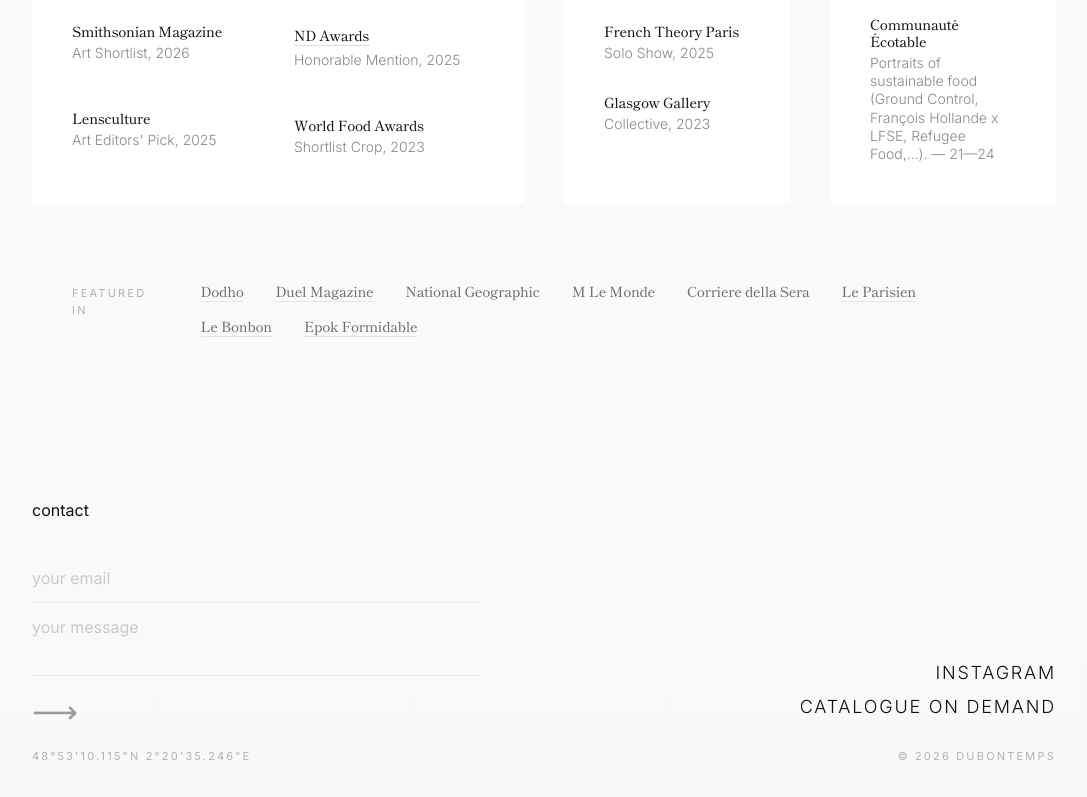
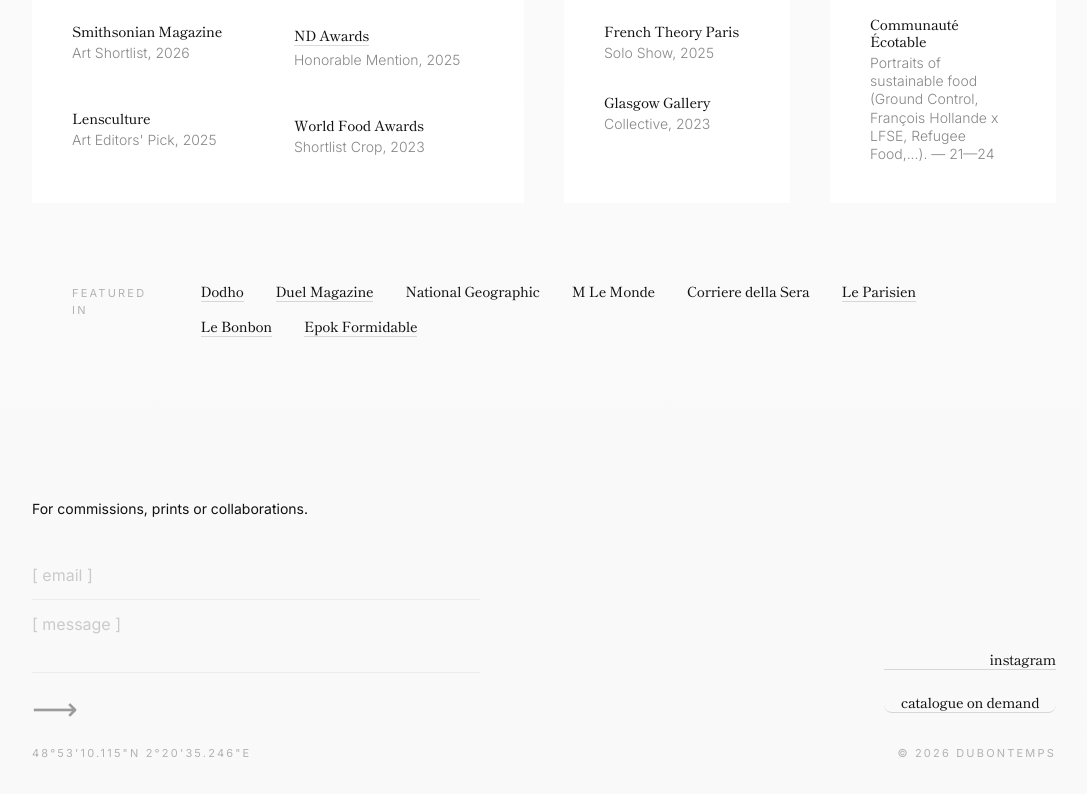
Before and after one commit to dubontemps/dubontemps-site, a React (Vite) app: page / in a window 1280 px wide. Shown: the part 6067-6864 px from the top of the page, without its empty margins (96-1183 px from the left). Built offline with nearby package versions, Linux system fonts and the light colour scheme.

Commit message:
v105 contact footer

```diff
--- a/src/App.jsx
+++ b/src/App.jsx
@@ -133,9 +133,9 @@ manifesto: [
       }
     },
      contact: {
-      title: "contact",
-      placeholderMsg: "votre message",
-      placeholderEmail: "votre email",
+      title: "Pour une commande, un tirage ou une collaboration.",
+      placeholderMsg: "[ message ]",
+      placeholderEmail: "[ email ]",
       submit: "envoyer",
       sending: "...",
       success: "merci",
@@ -276,9 +276,9 @@ manifesto: [
       }
     },
     contact: {
-      title: "contact",
-      placeholderMsg: "your message",
-      placeholderEmail: "your email",
+      title: "For commissions, prints or collaborations.",
+      placeholderMsg: "[ message ]",
+      placeholderEmail: "[ email ]",
       submit: "send",
       sending: "...",
       success: "merci",
@@ -391,7 +391,6 @@ body::-webkit-scrollbar { display: none;
     .footer-text {
       font-size: 9px;
       text-transform: uppercase;
-      text-transform: lowercase;
       letter-spacing: 0.2em;
       font-weight: 300;
       opacity : 0.15;
@@ -519,7 +518,7 @@ body::-webkit-scrollbar { display: none;
       object-fit: contain;
       padding: 0;
     }
-    .contact-hello { font-size: 16px ; font-weight: 400;}
+    .contact-hello { font-size: 14px ; font-weight: 400;}
     .contact-input {
       width: 100%;
       font-family:var(--sans);
@@ -1114,12 +1113,12 @@ body::-webkit-scrollbar { display: none;
                         href={p.url}
                         target="_blank"
                         rel="noreferrer"
-                        className="index-item-link opacity-60"
+                        className="index-item-link"
                       >
                         {p.name}
                       </a>
                     ) : (
-                      <span key={i} className="index-item-static opacity-60">
+                      <span key={i} className="index-item-static">
                         {p.name}
                       </span>
                     )
@@ -1181,8 +1180,8 @@ body::-webkit-scrollbar { display: none;
      className="flex flex-col items-end text-right gap-6">
      <div className="flex flex-col gap-4 mb-8">
      <a href="https://www.instagram.com/_dubontemps_/" target="_blank" rel="noopener noreferrer"
-      className="nav-title">{contactData.instagram}</a>
-      <button onClick={handleCatalogueClick} className="nav-title">{contactData.portfolio}</button>
+      className="index-item-link">{contactData.instagram}</a>
+      <button onClick={handleCatalogueClick} className="index-item-link">{contactData.portfolio}</button>
         </div>
     </motion.div>
       </div>
```
